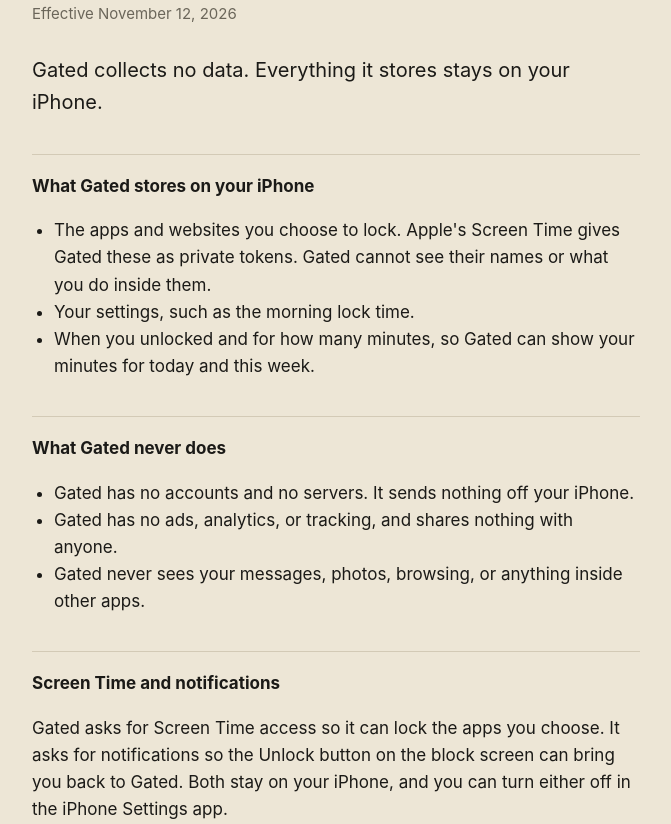
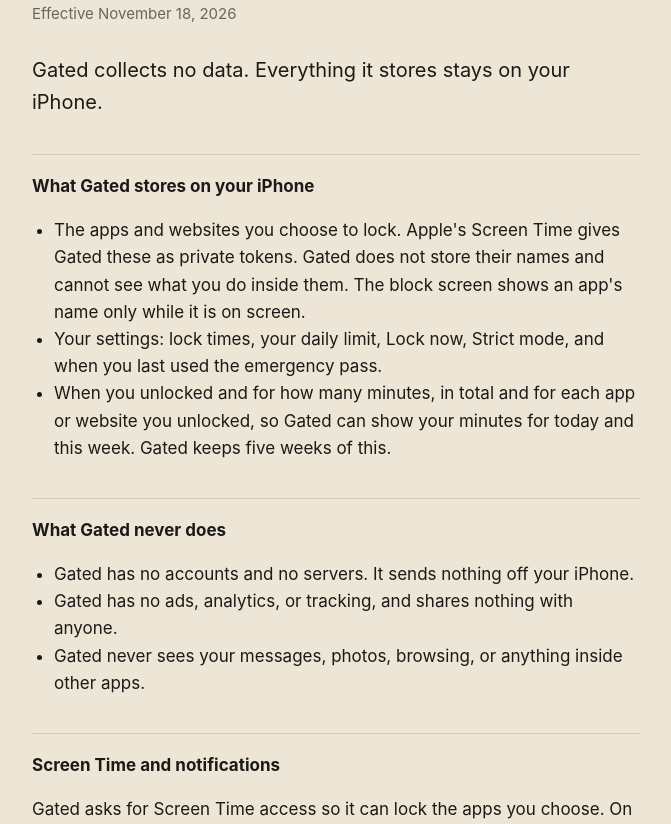
Before and after one commit to jlinzay7-star/gated-site, a plain HTML site: page privacy.html in a window 1280 px wide. Shown: the part 188-1012 px from the top of the page, without its empty margins (304-975 px from the left). Drawn offline with Linux system fonts and the light colour scheme.

Commit message:
Update the privacy policy for Gated 1.1
Co-Authored-By: Claude Fable 5.2 <noreply@anthropic.com>

```diff
--- a/privacy.html
+++ b/privacy.html
@@ -4,14 +4,14 @@
 <body><main>
 <header><img src="icon.png" alt=""><a href="./">Gated</a><nav><a href="support.html">Support</a><a href="privacy.html">Privacy</a></nav></header>
 <h1>Privacy Policy</h1>
-<p class="date">Effective November 12, 2026</p>
+<p class="date">Effective November 18, 2026</p>
 <p class="lead">Gated collects no data. Everything it stores stays on your iPhone.</p>
 
 <h2>What Gated stores on your iPhone</h2>
 <ul>
-<li>The apps and websites you choose to lock. Apple's Screen Time gives Gated these as private tokens. Gated cannot see their names or what you do inside them.</li>
-<li>Your settings, such as the morning lock time.</li>
-<li>When you unlocked and for how many minutes, so Gated can show your minutes for today and this week.</li>
+<li>The apps and websites you choose to lock. Apple's Screen Time gives Gated these as private tokens. Gated does not store their names and cannot see what you do inside them. The block screen shows an app's name only while it is on screen.</li>
+<li>Your settings: lock times, your daily limit, Lock now, Strict mode, and when you last used the emergency pass.</li>
+<li>When you unlocked and for how many minutes, in total and for each app or website you unlocked, so Gated can show your minutes for today and this week. Gated keeps five weeks of this.</li>
 </ul>
 
 <h2>What Gated never does</h2>
@@ -22,7 +22,7 @@
 </ul>
 
 <h2>Screen Time and notifications</h2>
-<p>Gated asks for Screen Time access so it can lock the apps you choose. It asks for notifications so the Unlock button on the block screen can bring you back to Gated. Both stay on your iPhone, and you can turn either off in the iPhone Settings app.</p>
+<p>Gated asks for Screen Time access so it can lock the apps you choose. On iOS versions before 26.5 it also asks for notifications, so the button on the block screen can bring you back to Gated. Both stay on your iPhone, and you can turn either off in the iPhone Settings app.</p>
 
 <h2>Deleting your data</h2>
 <p>Delete Gated from your iPhone. That removes everything it stored and lifts every lock.</p>
```
